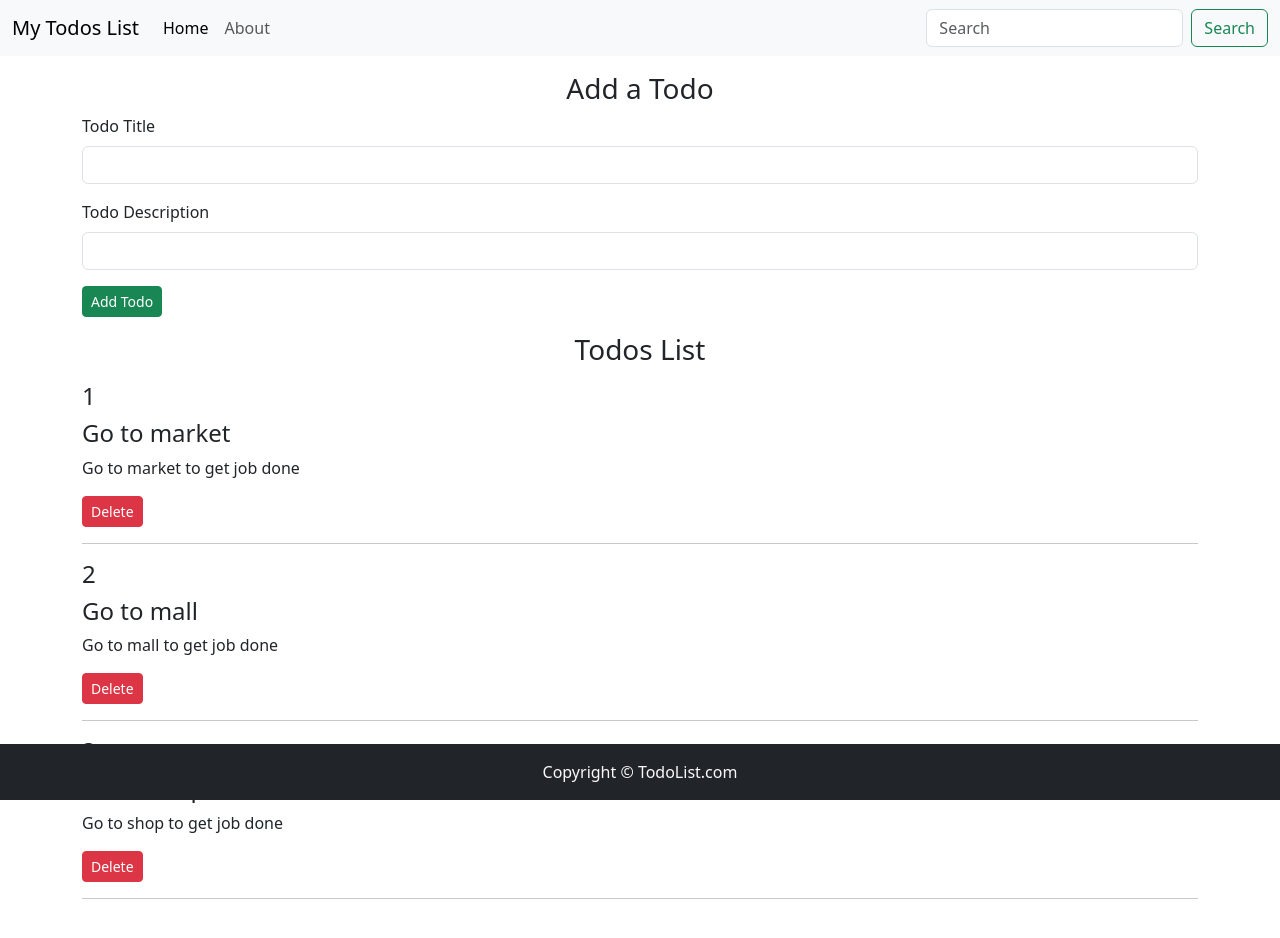
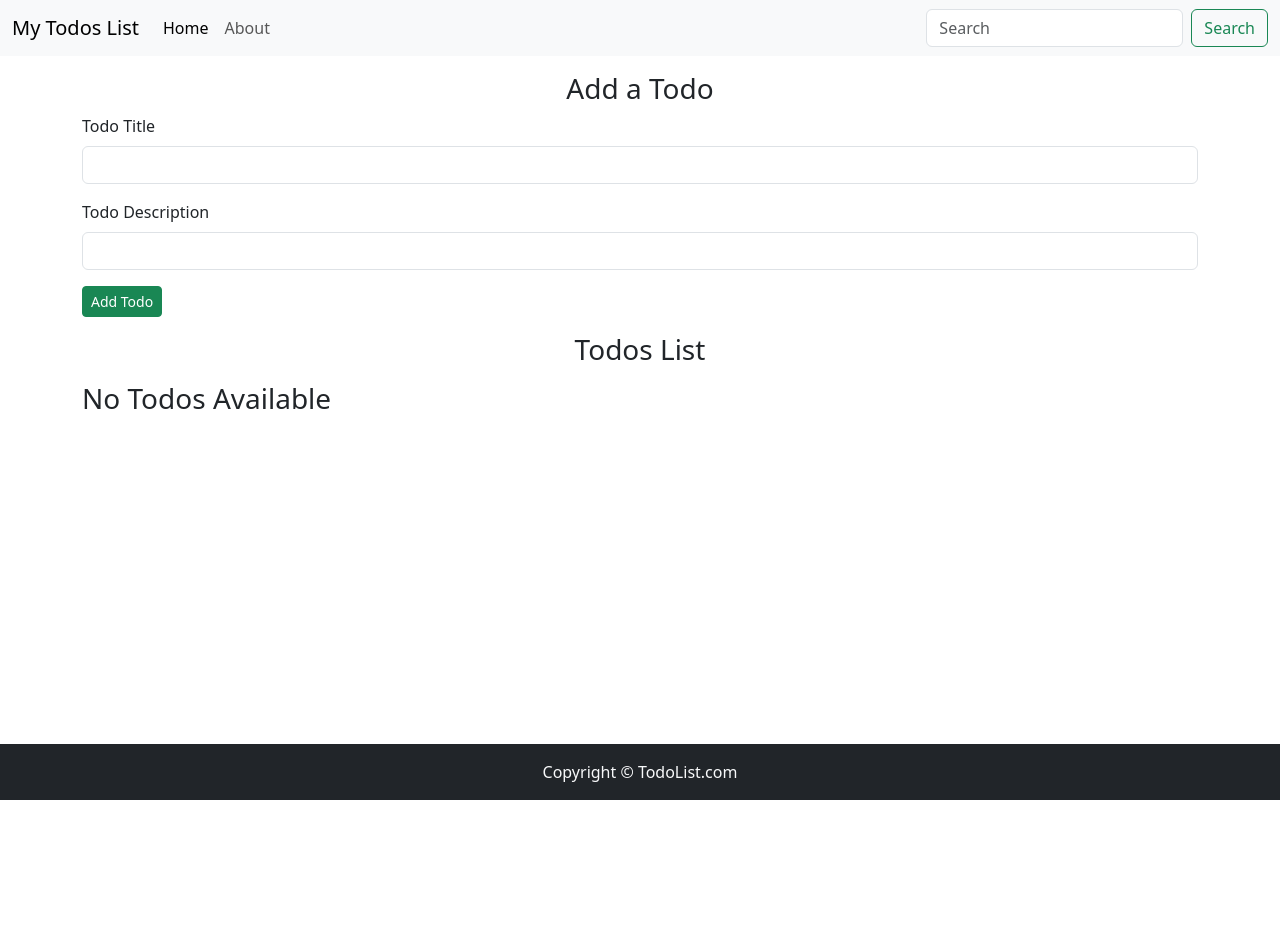
Before and after one commit to anuragkj/React_Basic_Project, a React (Create React App) app in the folder todos-list/: page / in a window 1280 px wide. Shown: the top 938 px of the page. After the commit the page ends 869 px from the top, so only its background shows below. Built offline with nearby package versions, Linux system fonts and the light colour scheme.

Commit message:
Added local storage

```diff
--- a/todos-list/src/App.js
+++ b/todos-list/src/App.js
@@ -5,15 +5,21 @@
 import {Todos} from './MyComponents/Todos';
 import {Footer} from './MyComponents/Footer';
 import {AddTodo} from './MyComponents/AddTodo';
-import React, { useState } from 'react';
+import React, { useState, useEffect } from 'react';
 
 function App() {
+  let initTodo;
+  if(localStorage.getItem("todos") === null){
+    initTodo = []
+  }
+  else{
+    initTodo = JSON.parse(localStorage.getItem("todos"))
+  }
   const onDelete = (todo) => {
-    // let index = todos.indexOf(todo);
-    // todos.splice(index, 1);
     setTodos(todos.filter((e)=>{
       return e!==todo;
     }))
+    localStorage.setItem("todos", JSON.stringify(todos))
   }
 
   const addTodo = (title, desc) => {
@@ -22,24 +28,11 @@
       title: title,
       desc: desc
     }))
+
+    localStorage.setItem("todos", JSON.stringify(todos))
+
   }
-  const [todos, setTodos] = useState([
-    {
-      sno:1,
-      title: "Go to market",
-      desc: "Go to market to get job done"
-    },
-    {
-      sno:2,
-      title: "Go to mall",
-      desc: "Go to mall to get job done"
-    },
-    {
-      sno:3,
-      title: "Go to shop",
-      desc: "Go to shop to get job done"
-    }
-  ])
+  const [todos, setTodos] = useState(initTodo)
   return (
     <>
       <Header title={"My Todos List"} searchBar={true}/>
--- a/todos-list/src/MyComponents/TodoItem.js
+++ b/todos-list/src/MyComponents/TodoItem.js
@@ -3,7 +3,6 @@
 export const TodoItem = (props) => {
   return (
     <div className='my-3'>
-      <h4>{props.todo.sno}</h4>
       <h4>{props.todo.title}</h4>
       <p>{props.todo.desc}</p>
       <button className='btn btn-sm btn-danger' onClick={()=>{props.onDelete(props.todo)}}>Delete</button>
```
